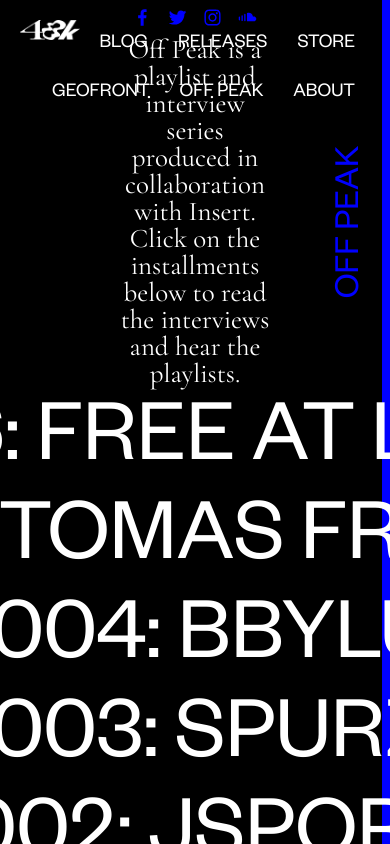
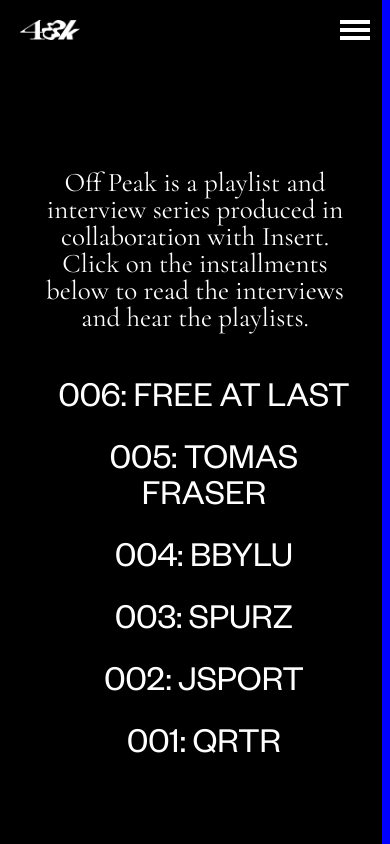
Before and after one commit to glassworks-projects/48k-club, a Gatsby site: page /offpeak in a window 390 px wide. Built offline with nearby package versions, Linux system fonts and the light colour scheme; Gatsby itself is replaced by a stand-in of ours; some packages are replaced by stand-ins of ours; a web font is replaced by a local one.

Commit message:
More mobile styling, addition of hamburger nav for mobile

```diff
--- a/package.json
+++ b/package.json
@@ -15,7 +15,9 @@
     "gatsby-source-filesystem": "^2.1.2",
     "prop-types": "^15.7.2",
     "react": "^16.8.6",
+    "react-burger-menu": "^2.6.11",
     "react-dom": "^16.8.6",
+    "react-hamburger-menu": "^1.1.1",
     "react-helmet": "^5.2.1",
     "react-responsive-carousel": "^3.1.49",
     "react-spring": "^8.0.27",
--- a/src/components/blog-carousel.js
+++ b/src/components/blog-carousel.js
@@ -2,7 +2,7 @@
 import typography from "../utils/typography"
 import { TypographyStyle, GoogleFont } from 'react-typography'
 import styled from "styled-components"
-import {text, date} from "../text/lorem-ipsum.json"
+import {text, date} from "../text/blog-post-one.json"
 import sample from "../media/sample.jpg"
 import {BlogPost} from "../components/export"
 import {Carousel} from 'react-responsive-carousel'
@@ -20,12 +20,9 @@
     // export default function BlogCarousel() {
       return (
         <Carousel showThumbs={false} showStatus={false}
-          useKeyboardArrows={true} className="carousel">
+          useKeyboardArrows={true} className="carousel" showIndicators={false}>
           <div>
             <BlogPost date={date} img={sample}>{str(text)}</BlogPost>
-          </div>
-          <div>
-            <BlogPost> testing part two </BlogPost>
           </div>
         </Carousel>
       )
--- a/src/components/bluebar.js
+++ b/src/components/bluebar.js
@@ -26,6 +26,12 @@
   font-size: 2em;
   transform: rotate(-90deg);
   color: blue;
+  @media screen and (max-width: 600px) {
+    display: none;
+  }
+  @media screen and (max-height: 500px) {
+    display: none;
+  }
 `
 export default function Bluebar(props) {
   return (
--- a/src/components/extlink.js
+++ b/src/components/extlink.js
@@ -8,8 +8,8 @@
   cursor: inherit;
 
   &:hover {
-    font-family: ${props => props.serif ? 'Cormorant Garamond' : 'inherit'};
-    font-weight: 500;
+    ${'' /* font-family: ${props => props.serif ? 'Cormorant Garamond' : 'inherit'};
+    font-weight: 500; */}
     text-decoration: underline;
     text-decoration-color: blue;
   }
@@ -17,7 +17,7 @@
 
 export default function ExtLink(props) {
   return (
-    <StyledLink href={props.href} serif={props.serif} target="_blank">
+    <StyledLink href={props.href} target="_blank">
       {props.children}
     </StyledLink>
   )
--- a/src/components/gf-about.js
+++ b/src/components/gf-about.js
@@ -12,15 +12,16 @@
   text-align: right;
   font-weight: 300;
   font-size: 10vw;
-  right: 5vw;
-  top: 4vw;
-  ${'' /* padding: 4vh 5vw 0 0; */}
+  right: 4vw;
+  top: -5vh;
   z-index: 2;
-  ${'' /* display: inline-block; */}
 
   &:hover {
     text-decoration: underline;
     text-decoration-color: blue;
+  }
+  @media screen and (max-width: 600px) {
+    top: 0vh;
   }
 `
 
@@ -29,23 +30,64 @@
   font-weight: 300;
   font-size: 18vw;
   position: absolute;
-  bottom: 5vh;
+  bottom: -5vh;
   right: 5vw;
+  @media screen and (max-width: 600px) {
+    bottom: auto;
+    top: 22vh;
+  }
 `
 
 const BodyText = styled.div`
-  top: 25vh;
+  ${'' /* top: 25vh; */}
   font-weight: 300;
   line-height: 1.1em;
   padding-left: 1vw;
+  @media screen and (max-width: 600px) {
+    order: 2;
+    text-align: center;
+    font-size: 1.2em;
+    width: 90vw;
+    padding-top: 2vh;
+  }
+  @media screen and (max-height: 500px) {
+    align-self: bottom;
+  }
+`
+
+const GFCon = styled.div`
+
+`
+const Container = styled.div`
   position: absolute;
-  width: 30vw;
+  display: flex;
+  align-items: center;
+  height: 80vh;
+  top: 10vh;
+  width: 100vw;
+  justify-content: space-around;
+  @media screen and (max-width: 600px) {
+    flex-direction: column;
+    justify-content: auto;
+  }
+  @media screen and (max-height: 500px) {
+    top: 20vh;
+    height: 80vh;
+  }
 `
+// const Container = styled.div`
+//   display: flex;
+// `
 
 export default function GFAbout (props) {
   return (
     <Wrapper title={props.title}>
       <body>
+        <Container>
+          <BodyText>
+            {props.bodytext}
+          </BodyText>
+          <GFCon>
             <Link to="geofront">
               <GF>GEOFRONT</GF>
             </Link>
@@ -53,9 +95,9 @@
               {props.images}
             </ImgCarousel>
             <Num>{props.number}</Num>
-        <BodyText>
-          {props.bodytext}
-        </BodyText>
+          </GFCon>
+
+        </Container>
       </body>
     </Wrapper>
   )
--- a/src/components/img-carousel.js
+++ b/src/components/img-carousel.js
@@ -4,14 +4,18 @@
 import styles from 'react-responsive-carousel/lib/styles/carousel.min.css'
 
 const Crs = styled(Carousel)`
-  position: absolute;
+  ${'' /* position: absolute;
   bottom: 5vw;
-  right: 5vw;
+  right: 5vw; */}
   z-index: 0;
 `
 export default function ImgCarousel (props) {
   return (
-    <Crs showStatus={false} showThumbs={false} autoPlay={true} width="60vw" useKeyboardArrows={true}>
+    <Crs showStatus={false}
+      showThumbs={false}
+      autoPlay={true}
+      width={(window.innerWidth > 600) ? "60vw" : "90vw"}
+      useKeyboardArrows={true}>
       {props.children}
     </Crs>
   )
--- a/src/components/inlink.js
+++ b/src/components/inlink.js
@@ -9,8 +9,8 @@
   cursor: inherit;
 
   &:hover {
-    font-family: 'Cormorant Garamond';
-    font-weight: 500;
+    ${'' /* font-family: 'Cormorant Garamond';
+    font-weight: 500; */}
     text-decoration: underline;
     text-decoration-color: blue;
   }
--- a/src/components/navigation.js
+++ b/src/components/navigation.js
@@ -2,6 +2,7 @@
 import typography from "../utils/typography"
 import ExtLink from "../components/extlink"
 import {Link} from "gatsby"
+import { slide as Menu } from 'react-burger-menu'
 import { TypographyStyle, GoogleFont } from 'react-typography'
 import styled from "styled-components"
 
@@ -22,6 +23,11 @@
 const Li = styled.li`
   display: inline-block;
   padding: 10px 15px;
+  @media screen and (max-width: 600px) {
+    display: auto;
+    list-style: none;
+    padding: auto;
+  }
 `
 
 const NavLink = styled(Link)`
@@ -43,8 +49,67 @@
     text-decoration-color: blue;
   }
 `
+
+var styles = {
+  bmBurgerButton: {
+    position: 'absolute',
+    width: '30px',
+    height: '20px',
+    right: '20px',
+    top: '20px'
+  },
+  bmBurgerBars: {
+    background: 'white'
+  },
+  bmBurgerBarsHover: {
+    background: '#a90000'
+  },
+  bmCrossButton: {
+    height: '24px',
+    width: '24px'
+  },
+  bmCross: {
+    background: '#bdc3c7'
+  },
+  bmMenuWrap: {
+    position: 'fixed',
+    height: '100%'
+  },
+  bmMenu: {
+    background: 'black',
+    fontSize: '2em',
+    lineHeight: `1.2em`,
+    textAlign: 'center'
+  },
+  bmMorphShape: {
+    fill: '#373a47'
+  },
+  bmItemList: {
+    color: '#b8b7ad',
+    padding: '0.8em'
+  },
+  bmItem: {
+    display: 'inline-block'
+  },
+  bmOverlay: {
+    background: 'rgba(0, 0, 0, 0.3)'
+  }
+}
+
 export default function Navigation () {
   return (
+  (window.innerWidth < 600 || window.innerHeight < 500) ?
+    <Menu right styles={styles} width={"100%"}>
+      <ul>
+        <Li><NavLink to="">BLOG</NavLink></Li>
+        <Li><NavLink to="releases">RELEASES</NavLink></Li>
+        <Li><ExtNavLink href="https://48ksps.bigcartel.com" target="_blank">STORE</ExtNavLink></Li>
+        <Li><NavLink to="geofront">GEOFRONT</NavLink></Li>
+        <Li><NavLink to="offpeak">OFF PEAK</NavLink></Li>
+        <Li><NavLink to="about">ABOUT</NavLink></Li>
+      </ul>
+    </Menu>
+    :
     <Nav>
       <Li><NavLink to="">BLOG</NavLink></Li>
       <Li><NavLink to="releases">RELEASES</NavLink></Li>
--- a/src/components/release-about.js
+++ b/src/components/release-about.js
@@ -9,6 +9,12 @@
   height: inherit;
   align-self: flex-start;
   margin-left: 8vw;
+  @media screen and (max-width: 600px) {
+    align-self: center;
+    max-width: 80vw;
+    margin: auto;
+    margin-bottom: 5vh;
+  }
 `
 
 const Container = styled.div`
@@ -19,12 +25,19 @@
   margin-top: -35vh;
   width: 100%;
   align-items: center;
+  @media screen and (max-width: 600px) {
+    flex-direction: column;
+  }
 `
 
 const Textbox = styled.div`
   height: inherit;
   padding-top: 1vh;
-  width: 50vw;
+  width: 40vw;
+  @media screen and (max-width: 600px) {
+    width: 80vw;
+    text-align: center;
+  }
 `
 const textPadding = "2vw";
 
@@ -49,6 +62,9 @@
   height: 5vh;
   stroke: white;
   stroke-width: 1;
+  @media screen and (max-width: 600px) {
+    display: none;
+  }
 `
 const Btn = styled.a`
   padding-left: ${textPadding};
@@ -74,12 +90,22 @@
   }
 `
 
+// const RelNav = styled.div`
+//   height: inherit;
+//   padding-top: 1vh;
+//   width: 30vw;
+// `
+
+const UL = styled.ul`
+  text-align: right;
+  list-style: none;
+`
+
 export default function Release (props) {
   return(
     <Wrapper title={props.title}>
       <body>
         <Navigation />
-        <Socials color="blue"/>
         <Container>
           <Cover src={props.img} />
           <Textbox>
@@ -94,7 +120,17 @@
             <div>{props.anythingElse}</div>
             <Btn href={props.href} target="_blank">Stream / Buy</Btn> <br/>
           </Textbox>
+          {/* <RelNav>
+            <H2>Other releases:</H2>
+            <UL>
+              <li>one</li>
+              <li>two</li>
+              <li>three</li>
+            </UL>
+          </RelNav> */}
+          <Socials color="blue"/>
         </Container>
+
       </body>
     </Wrapper>
   )
--- a/src/components/socials.js
+++ b/src/components/socials.js
@@ -8,12 +8,11 @@
   transform: rotate(-90deg);
   right: -3%;
   bottom: 5vw;
-  @media screen and (max-width: 600px) {
-    position: relative;
-    transform: none;
-    width: 50%;
-    left: 25%;
-    bottom: 5%;
+  @media screen and (max-width: 650px) {
+    display: none;
+  }
+  @media screen and (max-height: 500px) {
+    display: none;
   }
 `
 
--- a/src/pages/about.js
+++ b/src/pages/about.js
@@ -16,6 +16,12 @@
   font-style: normal;
   font-weight: 400;
   font-size: 2em;
+  @media screen and (max-width: 600px) {
+    width: 80%;
+    left: 10%;
+    top: 30%;
+    font-size: 1.7em;
+  }
 `
 const Mail = styled.a`
   font: inherit;
--- a/src/pages/index.js
+++ b/src/pages/index.js
@@ -24,8 +24,8 @@
   cursor: inherit;
 
   &:hover {
-    font-family: 'Cormorant Garamond';
-    font-weight: 500;
+    ${'' /* font-family: 'Cormorant Garamond';
+    font-weight: 500; */}
     text-decoration: underline;
     text-decoration-color: blue;
   }
--- a/src/pages/offpeak.js
+++ b/src/pages/offpeak.js
@@ -7,29 +7,48 @@
 import "../styles/global.css"
 
 const Description = styled.div`
-  padding: 20px;
-  position: absolute;
-  top: 25%;
-  left: 50%;
-  transform: translate(-50%, -50%);
+  width: 45vw;
   font-size: 1.5em;
   text-align: center;
   font-family: Cormorant Garamond;
   font-weight: 400;
+  @media screen and (max-width: 650px) {
+    width: 80vw;
+  }
 `
 
 const Nav = styled.ul`
-  position: absolute;
+  ${'' /* position: absolute;
   left: 50%;
-  top: 75%;
+  top: 75%; */}
   font-size: 5em;
-  transform: translate(-50%, -50%);
+  ${'' /* transform: translate(-50%, -50%); */}
   text-align: center;
   list-style: none;
-  width: 1000px;
+  width: 80vw;
   padding-top: 1em;
+  @media screen and (max-width: 650px) {
+    font-size: 2em;
+  }
+  @media screen and (max-height: 500px) {
+    padding-top: 0.2em;
+    font-size: 4em;
+  }
+
 `
-
+const Container = styled.div`
+  display: flex;
+  flex-direction: column;
+  align-items: center;
+  padding-top: 20vh;
+  width: 80vw;
+  margin: 0 auto;
+`
+const LI = styled.li`
+  @media screen and (max-width: 650px) {
+    padding: 1vh 0;
+  }
+`
 export default function OffPeak () {
 
   return (
@@ -38,39 +57,41 @@
         <Navigation />
         <Bluebar name="OFF PEAK"/>
         <Socials color="blue" />
+        <Container>
           <Description>{text}</Description>
           <Nav>
-          <li>
+            <LI>
               <ExtLink href="https://weareinsert.com/textual/off-peak-free-at-last/">
                 006: FREE AT LAST
               </ExtLink>
-          </li>
-          <li>
+            </LI>
+            <LI>
               <ExtLink href="https://weareinsert.com/textual/off-peak-tomas-fraser/">
                 005: TOMAS FRASER
               </ExtLink>
-          </li>
-          <li>
+            </LI>
+            <LI>
               <ExtLink href="https://weareinsert.com/textual/off-peak-bbylu/">
                 004: BBYLU
               </ExtLink>
-          </li>
-          <li>
+            </LI>
+            <LI>
               <ExtLink href="https://weareinsert.com/textual/off-peak-spurz/">
                 003: SPURZ
               </ExtLink>
-          </li>
-          <li>
+            </LI>
+            <LI>
               <ExtLink href="https://weareinsert.com/textual/off-peak-jsport/">
                 002: JSPORT
               </ExtLink>
-          </li>
-          <li>
+            </LI>
+            <LI>
               <ExtLink href="https://weareinsert.com/textual/off-peak-qrtr/">
                 001: QRTR
               </ExtLink>
-          </li>
+            </LI>
           </Nav>
+        </Container>
       </body>
     </Wrapper>
   )
--- /dev/null
+++ b/src/text/blog-post-one.json
@@ -0,0 +1,9 @@
+{
+  "date" : "08.05.19",
+  "title" : "BEGIN",
+  "text" : [
+    "So here it is: our shiny new website. We hope this will serve as a hub for all things 48k—to that end, we plan to regularly update not just the site but also this blog with what’s going on. We may also iterate on the design and use it as a testing ground for browser-ready ideas.",
+    "We’ve been working on this site on-and-off (mostly off) for the better part of this year. It has been an opportunity to teach ourselves some new tools and expand our skill sets. It’s also a chance for us to take ownership of another facet of our practice—part of Do It All Our F—king Selves 2019. It has been a very rewarding and often annoying project, and we’re really excited to put it out into the wild today.",
+    "More soon!"
+  ]
+}
```
Also changed, not shown: src/pages/releases.js (+11 -3 lines), 1 other file. Lines whose indentation alone changed are shown as unchanged.
